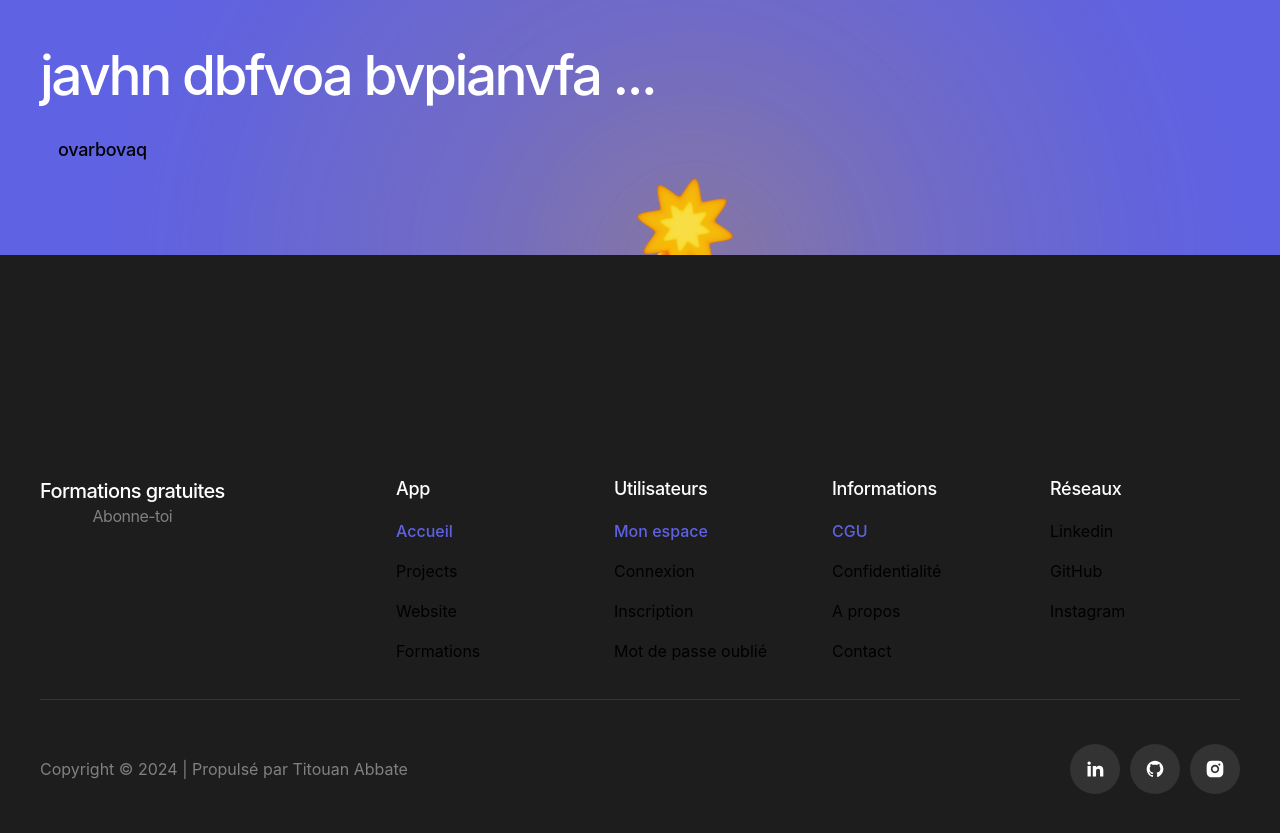
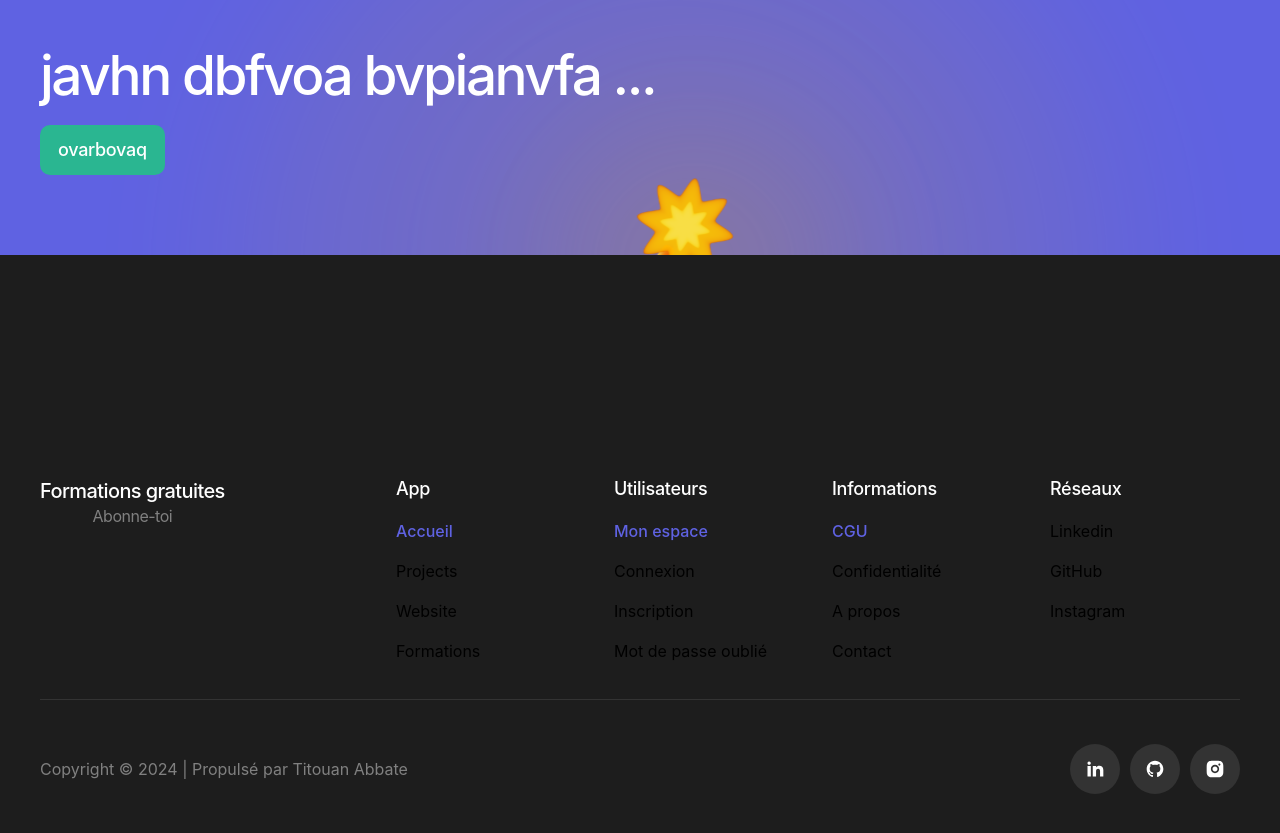
Before and after one commit to xXTitouanXx/website, a Next.js app in the folder front-end/: page / in a window 1280 px wide. Shown: the part 4280-5113 px from the top of the page. Built offline with nearby package versions, Linux system fonts and the light colour scheme.

Commit message:
[BUG] coding style

```diff
--- a/front-end/src/ui/design-system/call-to-action/call-to-action.view.tsx
+++ b/front-end/src/ui/design-system/call-to-action/call-to-action.view.tsx
@@ -13,7 +13,7 @@ export const CallToActionView = () => {
                         javhn dbfvoa bvpianvfa ...
                     </Typography>
                     <div>
-                        <Button variant="succes" baseUrl="/#" linkType={LinkTypes.EXTERNAL}>
+                        <Button variant="success" baseUrl="/#" linkType={LinkTypes.EXTERNAL}>
                             ovarbovaq
                         </Button>
                     </div>
```
